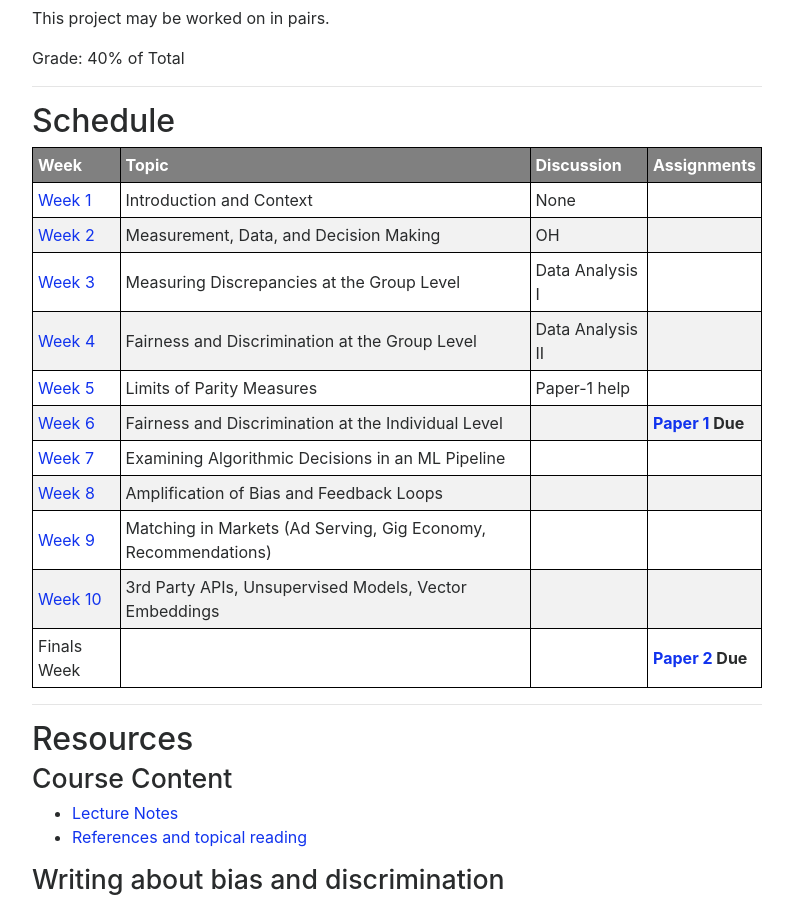
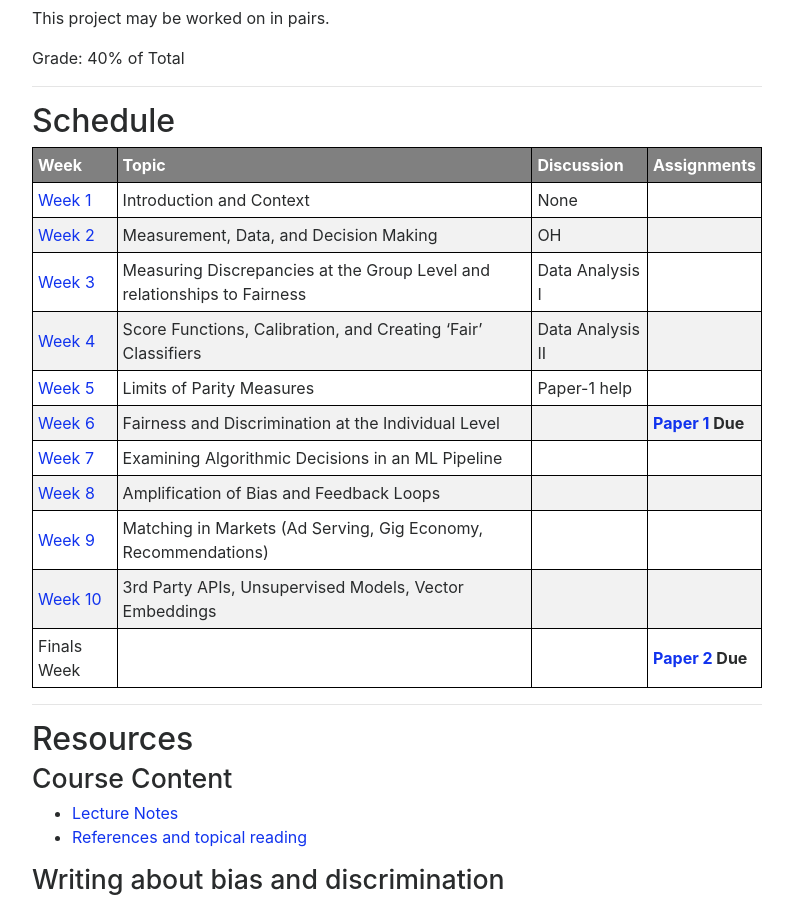
Before and after one commit to afraenkel/course-fairness-webpage, a Jekyll site: the page built from index.md, in a window 1280 px wide and 900 px high, scrolled down 3048 px. Shown: the whole window, without its empty margins (243-1036 px from the left). Built offline with Jekyll 4.4.1, drawn with Linux system fonts in a browser that asks for light colours; nearby versions of some CDN libraries.

Commit message:
tweak schedule

```diff
--- a/index.md
+++ b/index.md
@@ -162,8 +162,8 @@ Grade: 40% of Total
 |---|---|---|---|
 |[Week 1](weeks/week01)|Introduction and Context|None||
 |[Week 2](weeks/week02)|Measurement, Data, and Decision Making|OH||
-|[Week 3](weeks/week03)|Measuring Discrepancies at the Group Level|Data Analysis I||
-|[Week 4](weeks/week04)|Fairness and Discrimination at the Group Level|Data Analysis II||
+|[Week 3](weeks/week03)|Measuring Discrepancies at the Group Level and relationships to Fairness|Data Analysis I||
+|[Week 4](weeks/week04)|Score Functions, Calibration, and Creating 'Fair' Classifiers|Data Analysis II||
 |[Week 5](weeks/week05)|Limits of Parity Measures|Paper-1 help||
 |[Week 6](weeks/week06)|Fairness and Discrimination at the Individual Level||**[Paper 1](assignments/inequity-analysis) Due**|
 |[Week 7](weeks/week07)|Examining Algorithmic Decisions in an ML Pipeline|||
```
